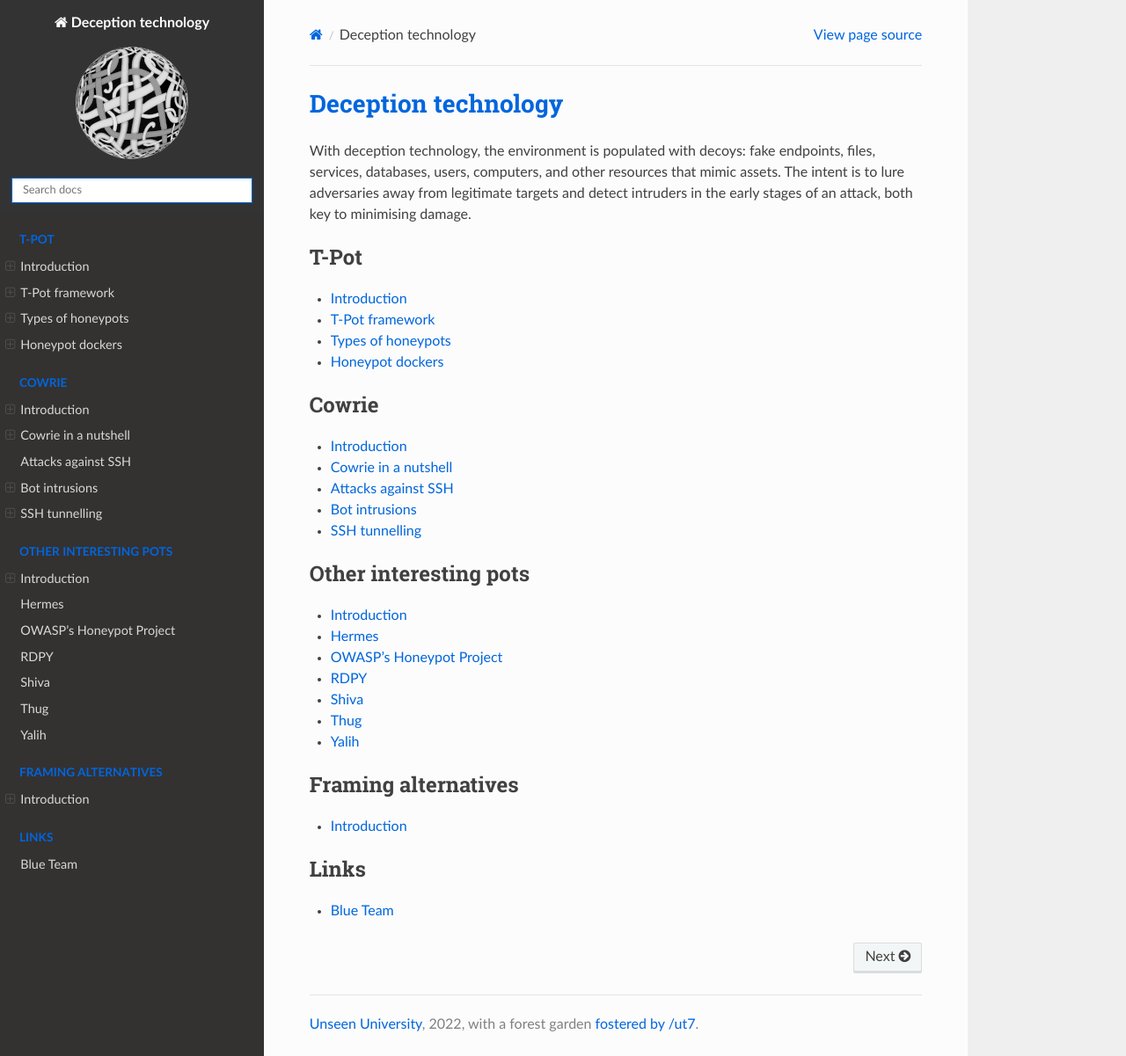
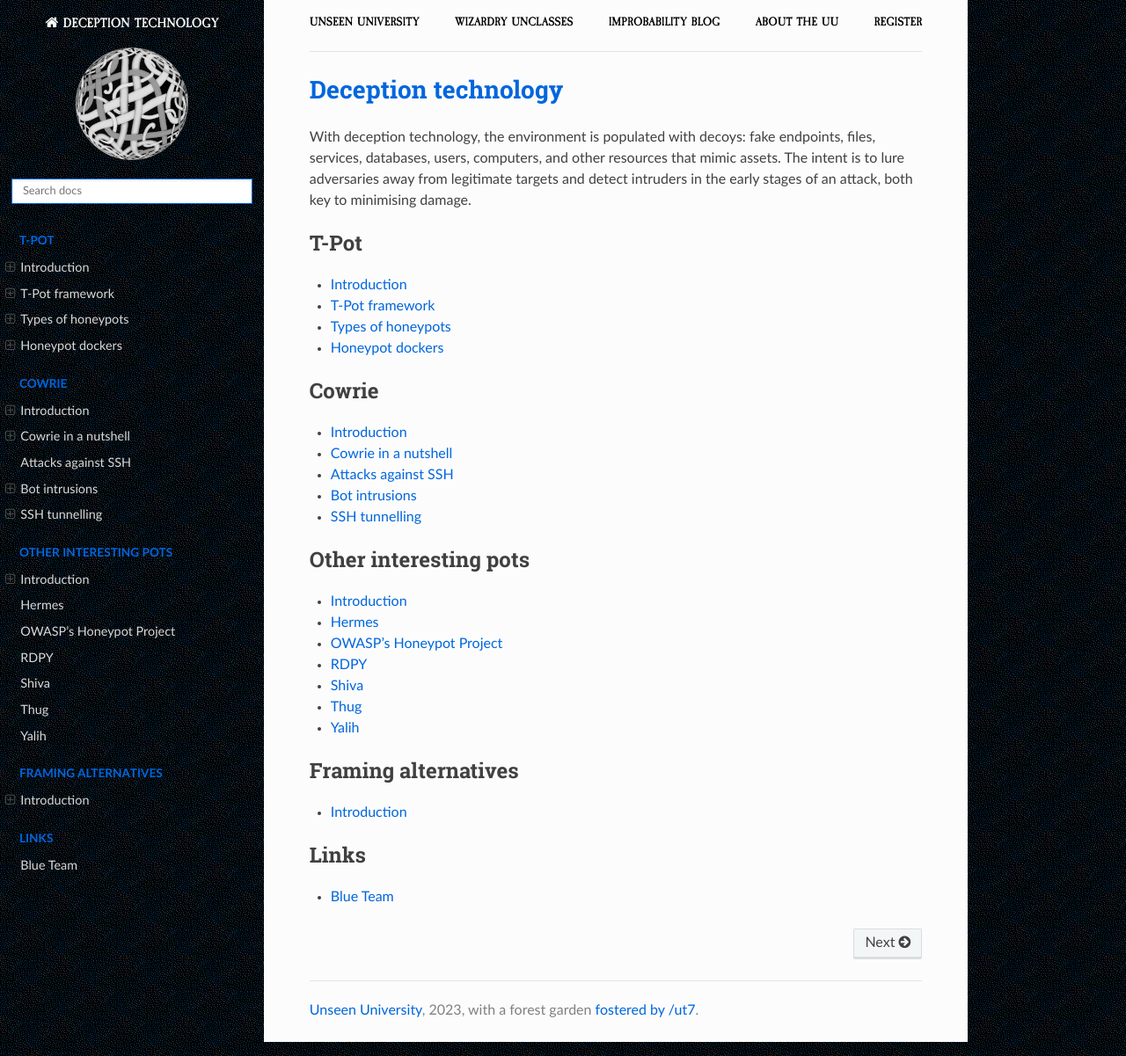
Before and after one commit to tymyrddin/blue-honey, a Sphinx documentation site: the page built from source/index.rst, in a window 1280 px wide and 1201 px high. Shown: the whole window at 88% size. Built offline with Sphinx 7.4.7 and the Read the Docs theme 2.0.0, drawn with Linux system fonts in a browser that asks for light colours.

Commit message:
Theming and 2023

```diff
--- a/source/_static/css/custom.css
+++ b/source/_static/css/custom.css
@@ -42,3 +42,110 @@
 .rst-content code.literal, .rst-content tt.literal {
   color: #0066DD;
 }
+
+/* Breadcrumbs as navbar
+***********************************/
+
+/* Caslon font faces */
+
+@font-face {
+    font-family: 'caslon_antiqueregular';
+    src: url('caslonantique-webfont.woff2') format('woff2'),
+         url('caslonantique-webfont.woff') format('woff');
+    font-weight: normal;
+    font-style: normal;
+
+}
+
+@font-face {
+    font-family: 'caslon_antiquebolditalic';
+    src: url('caslonantique-bolditalic-webfont.woff2') format('woff2'),
+         url('caslonantique-bolditalic-webfont.woff') format('woff');
+    font-weight: normal;
+    font-style: normal;
+
+}
+
+@font-face {
+    font-family: 'caslon_antiqueitalic';
+    src: url('caslonantique-italic-webfont.woff2') format('woff2'),
+         url('caslonantique-italic-webfont.woff') format('woff');
+    font-weight: normal;
+    font-style: normal;
+
+}
+
+@font-face {
+    font-family: 'caslon_antiquebold';
+    src: url('caslonantique-bold-webfont.woff2') format('woff2'),
+         url('caslonantique-bold-webfont.woff') format('woff');
+    font-weight: normal;
+    font-style: normal;
+
+}
+
+topnav {
+  font-family: 'caslon_antiquebold', Arial, sans-serif;
+  font-weight:normal;
+  font-style:normal;
+  font-size: 0.9rem;
+
+}
+
+topnav ul {
+  display: flex;
+  flex-direction: row;
+  justify-content: space-around;
+  list-style: none;
+}
+
+@media screen and (min-width: 800px) {
+  topnav ul {
+    justify-content: space-between;
+  }
+}
+
+.nav__link, .nav__link:visited {
+  text-decoration: none !important;
+  font-size: 0.7rem;
+  color: black;
+  text-transform: uppercase;
+  font-weight: 700;
+}
+
+.nav__item + .nav__item {
+  margin-left: 0.1rem;
+}
+
+@media screen and (min-width: 800px) {
+    .nav__link, .nav__link:visited {
+        font-size: 0.9rem;
+    }
+
+    .nav__item + .nav__item {
+        margin-left: 1rem;
+    }
+}
+
+.wy-nav-content {
+  padding-top: 1rem;
+}
+
+.icon {
+  text-transform: uppercase;
+  font-family: 'caslon_antiquebold', Arial, sans-serif;
+  font-size: 0.9rem;
+  background: transparent;
+}
+
+.wy-body-for-nav {
+  background-image: url('../images/site/background.png');
+}
+
+.wy-nav-side {
+  background-image: url('../images/site/background.png');
+}
+
+.wy-side-nav-search {
+  background-image: url('../images/site/background.png');
+}
--- /dev/null
+++ b/source/_templates/breadcrumbs.html
@@ -0,0 +1,12 @@
+<div class="container">
+    <topnav>
+            <ul>
+                <li class="nav__item"><a href="https://uu.tymyrddin.dev/" class="nav__link">Unseen University</a></li>
+                <li class="nav__item"><a href="https://uu.tymyrddin.dev/" class="nav__link">Wizardry Unclasses</a></li>
+                <li class="nav__item"><a href="https://uu.tymyrddin.dev/blog/" class="nav__link">Improbability Blog</a></li>
+                <li class="nav__item"><a href="https://uu.tymyrddin.dev/about/" class="nav__link">About the UU</a></li>
+                <li class="nav__item"><a href="https://uu.tymyrddin.dev/registration/" class="nav__link">Register</a></li>
+            </ul>
+    </topnav>
+    <hr>
+</div>
--- a/source/_templates/footer.html
+++ b/source/_templates/footer.html
@@ -1,4 +1,4 @@
 {% extends "!footer.html" %}
 {%- block contentinfo %}
-        <a href="https://uu.tymyrddin.dev/">Unseen University</a>, 2022, with a forest garden <a href="https://ut7.fr/">fostered by /ut7</a>.
+        <a href="https://uu.tymyrddin.dev/">Unseen University</a>, 2023, with a forest garden <a href="https://ut7.fr/">fostered by /ut7</a>.
 {% endblock %}
```
Also changed, not shown: README.md (+2 -0 lines), source/_static/css/caslonantique-bold-webfont.woff (added), source/_static/css/caslonantique-bold-webfont.woff2 (added), source/_static/css/caslonantique-bolditalic-webfont.woff (added), source/_static/css/caslonantique-bolditalic-webfont.woff2 (added), source/_static/css/caslonantique-italic-webfont.woff (added), source/_static/css/caslonantique-italic-webfont.woff2 (added), source/_static/css/caslonantique-webfont.woff (added), source/_static/css/caslonantique-webfont.woff2 (added), source/_static/images/site/background.png (added).
